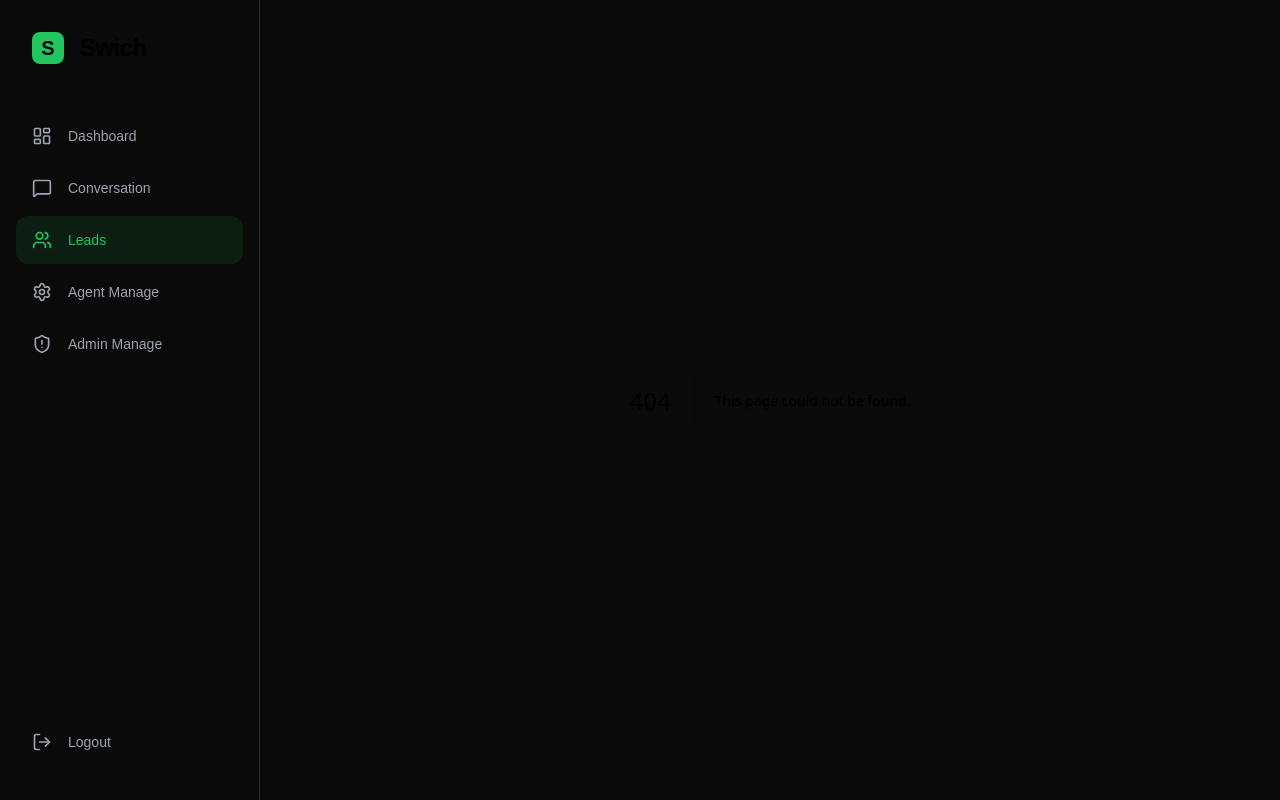
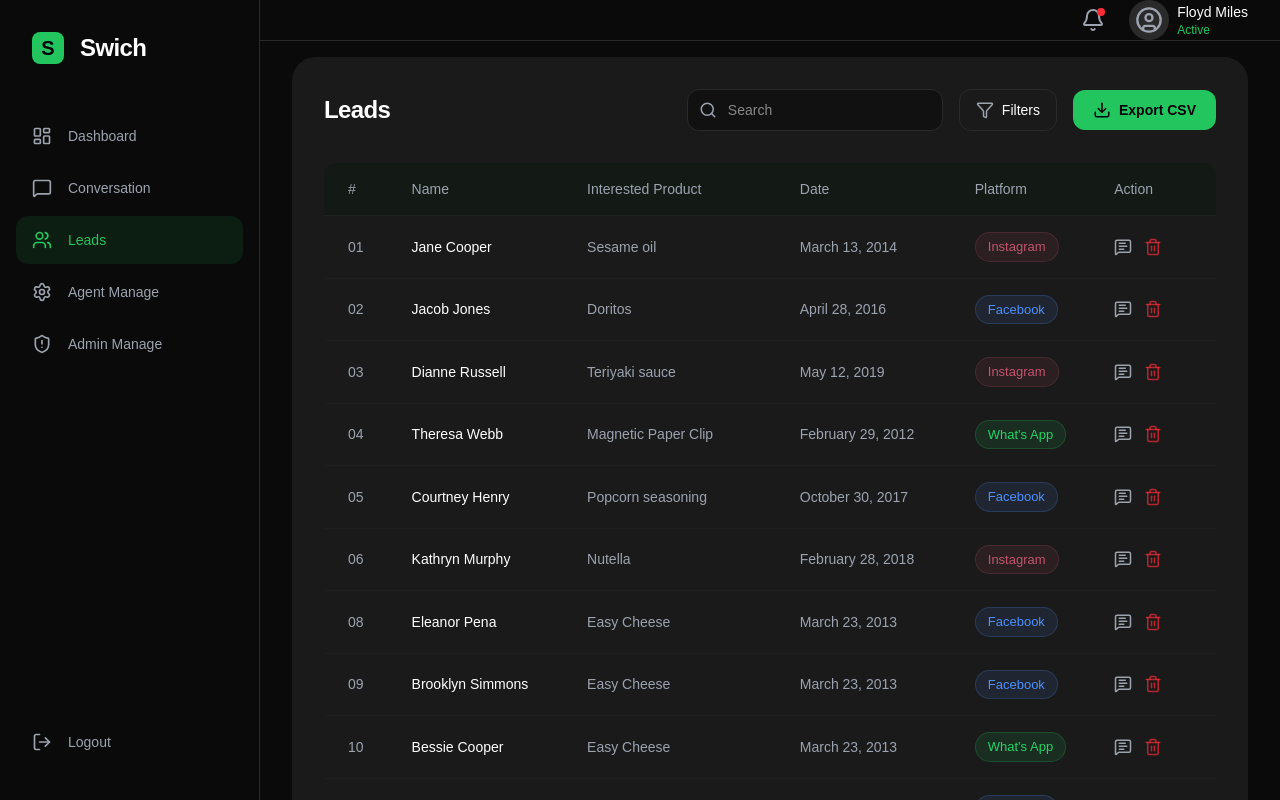
Before and after one commit to Saif-Uddin0/Demo-vive-coading, a Next.js app: page /leads in a window 1280 px wide. Before the commit this address had no page. Built offline with nearby package versions, Linux system fonts and the light colour scheme.

Commit message:
added the leads page strcture

```diff
--- /dev/null
+++ b/src/app/leads/page.tsx
@@ -0,0 +1,13 @@
+import Header from "@/components/Header";
+import { LeadsTable } from "@/components/LeadsTable";
+
+export default function LeadsPage() {
+    return (
+        <div className="flex flex-col h-full bg-background relative overflow-y-auto w-full">
+            <Header title="" />
+            <div className="p-8 pt-4 w-full max-w-[1600px] mx-auto">
+                <LeadsTable />
+            </div>
+        </div>
+    );
+}
--- /dev/null
+++ b/src/components/LeadsTable.tsx
@@ -0,0 +1,141 @@
+"use client";
+
+import { Search, Filter, Download, MessageSquareText, Trash2, ChevronLeft, ChevronRight } from "lucide-react";
+
+// Platform styles matching the Figma reference
+const PLATFORMS = {
+    whatsapp: { name: "What's App", style: "text-[#25D366] bg-[#25D366]/10 border border-[#25D366]/20" },
+    instagram: { name: "Instagram", style: "text-[#C2546D] bg-[#C2546D]/10 border border-[#C2546D]/20" },
+    facebook: { name: "Facebook", style: "text-[#4D90FE] bg-[#4D90FE]/10 border border-[#4D90FE]/20" },
+};
+
+const DATA = [
+    { id: "01", name: "Jane Cooper", product: "Sesame oil", date: "March 13, 2014", platform: PLATFORMS.instagram },
+    { id: "02", name: "Jacob Jones", product: "Doritos", date: "April 28, 2016", platform: PLATFORMS.facebook },
+    { id: "03", name: "Dianne Russell", product: "Teriyaki sauce", date: "May 12, 2019", platform: PLATFORMS.instagram },
+    { id: "04", name: "Theresa Webb", product: "Magnetic Paper Clip", date: "February 29, 2012", platform: PLATFORMS.whatsapp },
+    { id: "05", name: "Courtney Henry", product: "Popcorn seasoning", date: "October 30, 2017", platform: PLATFORMS.facebook },
+    { id: "06", name: "Kathryn Murphy", product: "Nutella", date: "February 28, 2018", platform: PLATFORMS.instagram },
+    { id: "08", name: "Eleanor Pena", product: "Easy Cheese", date: "March 23, 2013", platform: PLATFORMS.facebook },
+    { id: "09", name: "Brooklyn Simmons", product: "Easy Cheese", date: "March 23, 2013", platform: PLATFORMS.facebook },
+    { id: "10", name: "Bessie Cooper", product: "Easy Cheese", date: "March 23, 2013", platform: PLATFORMS.whatsapp },
+    { id: "11", name: "Floyd Miles", product: "Easy Cheese", date: "March 23, 2013", platform: PLATFORMS.facebook },
+    { id: "12", name: "Darrell Steward", product: "Easy Cheese", date: "March 23, 2013", platform: PLATFORMS.facebook },
+    { id: "13", name: "Dianne Russell", product: "Easy Cheese", date: "March 23, 2013", platform: PLATFORMS.whatsapp },
+    { id: "14", name: "Jacob Jones", product: "Easy Cheese", date: "March 23, 2013", platform: PLATFORMS.facebook },
+    { id: "15", name: "Arlene McCoy", product: "Easy Cheese", date: "March 23, 2013", platform: PLATFORMS.instagram },
+];
+
+export function LeadsTable() {
+    return (
+        <div className="bg-card rounded-[24px] p-8 w-full">
+            {/* Header Actions */}
+            <div className="flex flex-col md:flex-row justify-between items-start md:items-center gap-4 mb-8">
+                <h1 className="text-2xl font-bold tracking-tight text-foreground">Leads</h1>
+
+                <div className="flex flex-wrap items-center gap-4">
+                    <div className="relative">
+                        <Search className="absolute left-3 top-1/2 -translate-y-1/2 text-muted-foreground" size={18} />
+                        <input
+                            type="text"
+                            placeholder="Search"
+                            className="bg-[#111111] border border-border rounded-xl py-2.5 pl-10 pr-4 focus:outline-none focus:border-primary text-sm w-full sm:w-64"
+                        />
+                    </div>
+
+                    <button className="flex items-center gap-2 px-4 py-2.5 rounded-xl border border-border bg-transparent text-sm font-medium hover:bg-muted/50 transition-colors">
+                        <Filter size={18} className="text-muted-foreground" />
+                        Filters
+                    </button>
+
+                    <button className="flex items-center gap-2 px-5 py-2.5 rounded-xl bg-primary text-black text-sm font-semibold hover:bg-primary/90 transition-opacity whitespace-nowrap">
+                        <Download size={18} />
+                        Export CSV
+                    </button>
+                </div>
+            </div>
+
+            {/* Table */}
+            <div className="overflow-x-auto w-full">
+                <table className="w-full text-left border-collapse whitespace-nowrap">
+                    <thead>
+                        <tr className="border-b border-border/50 bg-[#131A15]">
+                            <th className="py-4 px-6 text-sm font-medium text-muted-foreground rounded-tl-xl w-[5%]">#</th>
+                            <th className="py-4 px-6 text-sm font-medium text-muted-foreground w-[20%]">Name</th>
+                            <th className="py-4 px-6 text-sm font-medium text-muted-foreground w-[25%]">Interested Product</th>
+                            <th className="py-4 px-6 text-sm font-medium text-muted-foreground w-[20%]">Date</th>
+                            <th className="py-4 px-6 text-sm font-medium text-muted-foreground w-[15%]">Platform</th>
+                            <th className="py-4 px-6 text-sm font-medium text-muted-foreground rounded-tr-xl w-[15%]">Action</th>
+                        </tr>
+                    </thead>
+                    <tbody className="divide-y divide-border/30">
+                        {DATA.map((row) => (
+                            <tr key={row.id} className="hover:bg-muted/30 transition-colors group">
+                                <td className="py-4 px-6 text-sm text-muted-foreground">
+                                    {row.id}
+                                </td>
+                                <td className="py-4 px-6 text-sm text-foreground">
+                                    {row.name}
+                                </td>
+                                <td className="py-4 px-6 text-sm text-muted-foreground">
+                                    {row.product}
+                                </td>
+                                <td className="py-4 px-6 text-sm text-muted-foreground">
+                                    {row.date}
+                                </td>
+                                <td className="py-4 px-6">
+                                    <span className={`inline-flex items-center px-3 py-1 rounded-full text-[13px] font-medium ${row.platform.style}`}>
+                                        {row.platform.name}
+                                    </span>
+                                </td>
+                                <td className="py-4 px-6">
+                                    <div className="flex items-center gap-3">
+                                        <button className="text-muted-foreground hover:text-white transition-colors">
+                                            <MessageSquareText size={18} />
+                                        </button>
+                                        <button className="text-red-500/70 hover:text-red-400 transition-colors">
+                                            <Trash2 size={18} />
+                                        </button>
+                                    </div>
+                                </td>
+                            </tr>
+                        ))}
+                    </tbody>
+                </table>
+            </div>
+
+            {/* Pagination Footer */}
+            <div className="flex flex-col sm:flex-row justify-between items-center mt-8 gap-4 pt-4 border-t border-border">
+                <span className="text-sm text-muted-foreground">
+                    Showing 1 to 15 of 120 entries
+                </span>
+
+                <div className="flex items-center gap-2">
+                    <button className="px-4 py-2 rounded-xl border border-border text-sm font-medium text-foreground hover:bg-muted/50 transition-colors">
+                        Previous
+                    </button>
+
+                    <button className="w-10 h-10 rounded-xl bg-transparent border border-border flex items-center justify-center text-sm font-medium text-foreground hover:bg-muted/50 transition-colors">
+                        1
+                    </button>
+                    <button className="w-10 h-10 rounded-xl bg-primary text-black flex items-center justify-center text-sm font-bold shadow-sm">
+                        2
+                    </button>
+                    <button className="w-10 h-10 rounded-xl bg-transparent border border-border flex items-center justify-center text-sm font-medium text-foreground hover:bg-muted/50 transition-colors">
+                        3
+                    </button>
+                    <button className="w-10 h-10 rounded-xl bg-transparent border border-border flex items-center justify-center text-sm font-medium text-foreground hover:bg-muted/50 transition-colors">
+                        4
+                    </button>
+                    <button className="w-10 h-10 rounded-xl bg-transparent border border-border flex items-center justify-center text-sm font-medium text-foreground hover:bg-muted/50 transition-colors">
+                        5
+                    </button>
+
+                    <button className="px-4 py-2 rounded-xl bg-primary text-black text-sm font-semibold hover:bg-primary/90 transition-opacity ml-2">
+                        Next
+                    </button>
+                </div>
+            </div>
+        </div>
+    );
+}
```
